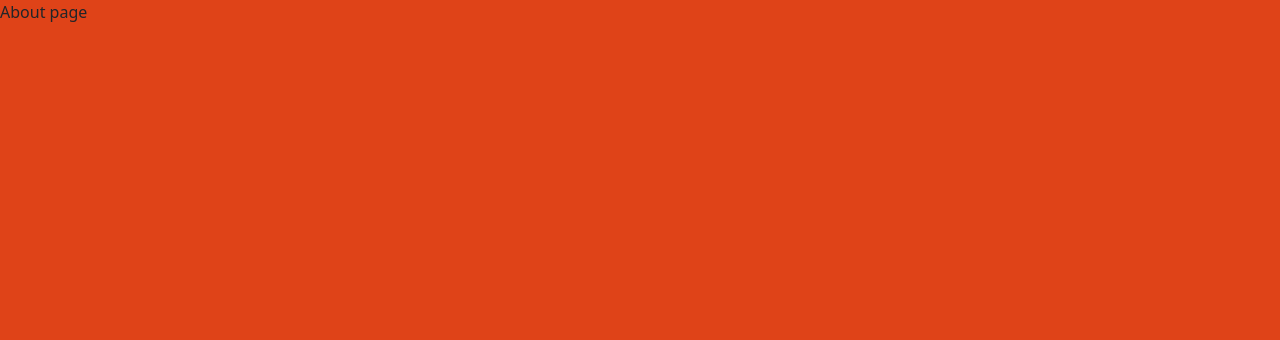
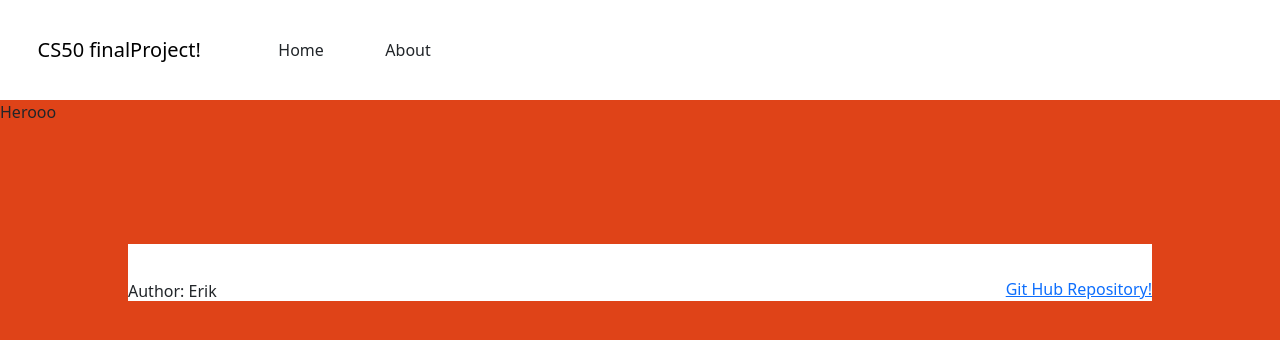
Before and after one commit to 0110010101100001/static-site-project, a website: page about.html in a window 1280 px wide. Drawn offline with nearby package versions, Linux system fonts and the light colour scheme; files that its build step writes are made by us from their sources.

Commit message:
implement nav bar, deleted bootstrap.html

```diff
--- a/about.html
+++ b/about.html
@@ -6,9 +6,28 @@
     <meta name="author" content="Erik">
     <meta name="robots" content="index, follow">
     <link href="https://cdn.jsdelivr.net/npm/bootstrap@5.3.2/dist/css/bootstrap.min.css" rel="stylesheet" integrity="sha384-T3c6CoIi6uLrA9TneNEoa7RxnatzjcDSCmG1MXxSR1GAsXEV/Dwwykc2MPK8M2HN" crossorigin="anonymous">
-    <link rel="stylesheet" href="./static/styles/main.css">
-    <title>CS50 Project Home</title>
+    <link rel="stylesheet" href="./static/css/main.css">
+    <title>CS50 About Page</title>
 </header>
 <body>
-    About page
+    <div class="containerBody">
+        <div id="containerNav" class="bodySection text-center">
+            <nav class="navbar navbar-expand-sm bg-body">
+                <div class="container-fluid">
+                    <a class="navbar-brand" href="./index.html">CS50 finalProject!</a>
+                    <div class="nav-item">
+                        <a class="nav-link active" aria-current="page" href="./index.html">Home</a>
+                    </div>
+                    <div class="nav-item">
+                        <a class="nav-link active" href="./about.html">About</a>
+                    </div>
+                </div>
+            </nav>
+        </div>
+        Herooo
+        <footer class="bodySection">
+            <h6>Author: Erik</h6>
+            <a href="https://github.com/0110010101100001/static-site-project">Git Hub Repository!</a>
+        </footer>
+    </div>
 </body>
--- a/static/scss/components/nav.scss
+++ b/static/scss/components/nav.scss
@@ -5,5 +5,19 @@ $white: white;
 
 
 #containerNav {
-    color: green;
+    display: flex;
+    padding-left: 2%;
+
+    .navbar {
+        width: 100%;
+
+        .container-fluid {
+            flex-direction: row;
+            justify-content: flex-start;
+
+            .nav-item {
+                padding-left: 5%;
+            }
+        }
+    }
 }
```
Also changed, not shown: bootstrap.html (deleted, +0 -20 lines), index.html (+11 -1 lines), static/css/components/nav.css, static/css/main.css.
